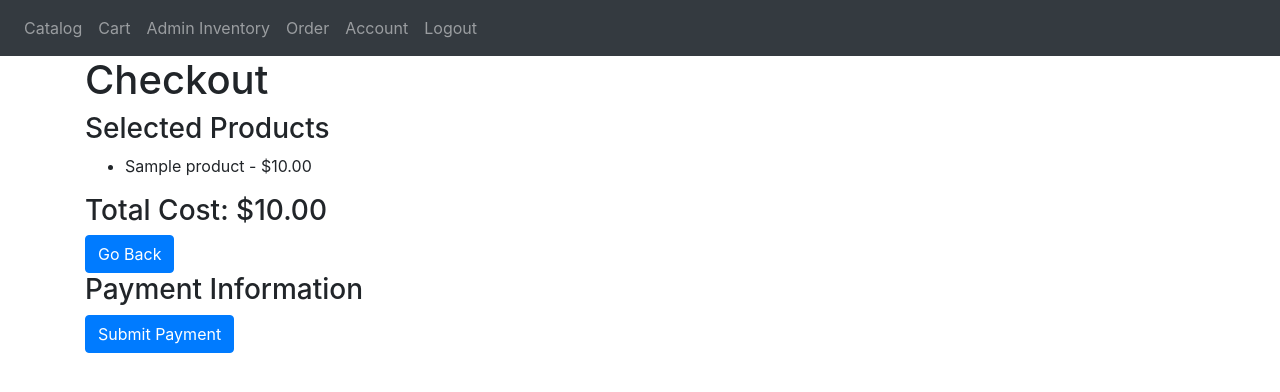
After one commit to BrianTanJunWei/3x03-Web-Application, a Flask app: page /checkout in a window 1280 px wide. The commit adds this page. Shown: the top 392 px of the page. Run offline with Flask 3, Linux system fonts and the light colour scheme; a user stored in the database is signed in; tables that the repository leaves empty hold one stand-in row (values such as "Sample post"); some libraries are stand-ins or nearby versions.

Commit message:
rough pages on website

```diff
--- /dev/null
+++ b/website/templates/checkout.html
@@ -0,0 +1,23 @@
+{% extends 'customerBase.html' %}
+
+{% block title %}Checkout{% endblock %}
+
+{% block content %}
+  <h1>Checkout</h1>
+
+  <h3>Selected Products</h3>
+  <ul>
+    {% for product in products_in_cart %}
+      <li>{{ product.name }} - ${{ "%.2f"|format(product.price) }}</li>
+    {% endfor %}
+  </ul>
+
+  <h3>Total Cost: ${{ "%.2f"|format(total_cost) }}</h3>
+  <a class="btn btn-primary" href="javascript:history.go(-1)">Go Back</a>
+  <h3>Payment Information</h3>
+  <form method="POST">
+    <!-- Add form fields for payment information (e.g., credit card, billing address) here -->
+
+    <button type="submit" class="btn btn-primary">Submit Payment</button>
+  </form>
+{% endblock %}
--- a/website/templates/customerBase.html
+++ b/website/templates/customerBase.html
@@ -31,6 +31,7 @@
         <div class="navbar-nav">
             {% if user.is_authenticated %}
             <a class="nav-item nav-link" id="catalog" href="/">Catalog</a>
+            <a class="nav-item nav-link" id="cart" href="/cart">Cart</a>
             <a class="nav-item nav-link" id="inventory" href="/inventory">Admin Inventory</a>
             <a class="nav-item nav-link" id="order" href="/order">Order</a>
             <a class="nav-item nav-link" id="account" href="/account">Account</a>
--- a/website/views.py
+++ b/website/views.py
@@ -1,5 +1,6 @@
-from flask import Blueprint, render_template, request, redirect, url_for
+from flask import Blueprint, flash, render_template, request, redirect, url_for
 from flask_login import login_required, current_user
+from sqlalchemy import func
 from .models import Product
 from . import db
 
@@ -14,7 +15,16 @@ def home():
 @views.route('/product/<int:product_id>')
 def view_product(product_id):
     product = Product.query.get(product_id)
-    return render_template('product.html', product=product)
+    return render_template('product.html', user=current_user, product=product)
+
+@views.route('/cart')
+@login_required # prevents ppl from going to homepage without logging in
+def cart():
+    products_in_cart = current_user.cart
+
+    # Calculate the total cost
+    total_cost = db.session.query(func.sum(Product.price)).filter(Product.id.in_([product.id for product in products_in_cart])).scalar()
+    return render_template("cart.html", user=current_user, products_in_cart=products_in_cart, total_cost=total_cost)
 
 @views.route('/inventory')
 @login_required # prevents ppl from going to homepage without logging in
@@ -30,6 +40,28 @@ def order():
 @login_required # prevents ppl from going to homepage without logging in
 def account():
     return render_template("account.html", user=current_user)
+
+@views.route('/checkout', methods=['GET', 'POST'])
+@login_required
+def checkout():
+    # Retrieve products from the user's cart
+    user = current_user
+    products_in_cart = user.cart
+
+    # Calculate the total cost
+    total_cost = db.session.query(func.sum(Product.price)).filter(Product.id.in_([product.id for product in products_in_cart])).scalar()
+
+    if request.method == 'POST':
+        # Handle payment processing here (e.g., with a payment gateway)
+
+        # After successful payment, you may want to clear the user's cart
+        user.cart.clear()
+        db.session.commit()
+
+        flash('Payment successful! Your order has been placed.', 'success')
+        return redirect(url_for('views.catalog'))
+
+    return render_template('checkout.html', products_in_cart=products_in_cart, user=current_user, total_cost=total_cost)
 
 @views.route('/add_product', methods=['POST'])
 def add_product():
@@ -51,3 +83,24 @@ def add_product():
 
     # Redirect to the shop page or wherever you want
     return redirect(url_for('views.home'))
+
+@views.route('/add_to_cart/<int:product_id>', methods=['POST'])
+@login_required
+def add_to_cart(product_id):
+    product = Product.query.get(product_id)
+    if product:
+        current_user.cart.append(product)
+        db.session.commit()
+        flash(f'Added {product.name} to your cart!', 'success')
+    else:
+        flash('Product not found.', 'error')
+
+    return redirect(url_for('views.home'))
+
+@views.route('/remove_from_cart/<int:product_id>')
+@login_required
+def remove_from_cart(product_id):
+    product = Product.query.get(product_id)
+    current_user.cart.remove(product)
+    db.session.commit()
+    return redirect(url_for('views.cart'))
```
Also changed, not shown: website/models.py (+7 -0 lines), website/templates/cart.html (added, +21 -0 lines), website/templates/catalog.html (+6 -1 lines), website/templates/product.html (+10 -3 lines).
